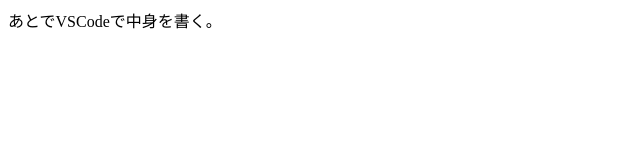
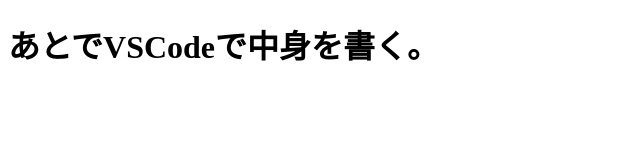
Before and after one commit to maedaminori/maedaminori.github.io, a plain HTML site: page index.html in a window 1280 px wide. Shown: the whole page, without its empty margins (0-640 px from the left). Drawn offline with Linux system fonts and the light colour scheme.

Commit message:
テスト

```diff
--- a/index.html
+++ b/index.html
@@ -1 +1,13 @@
-<h1></h1>あとでVSCodeで中身を書く。</h1>
+<!DOCTYPE html>
+<html lang="en">
+<head>
+  <meta charset="UTF-8">
+  <meta name="viewport" content="width=device-width, initial-scale=1.0">
+  <title>Document</title>
+
+</head>
+<body>
+  <h1>あとでVSCodeで中身を書く。</h1>
+
+</body>
+</html>
```
